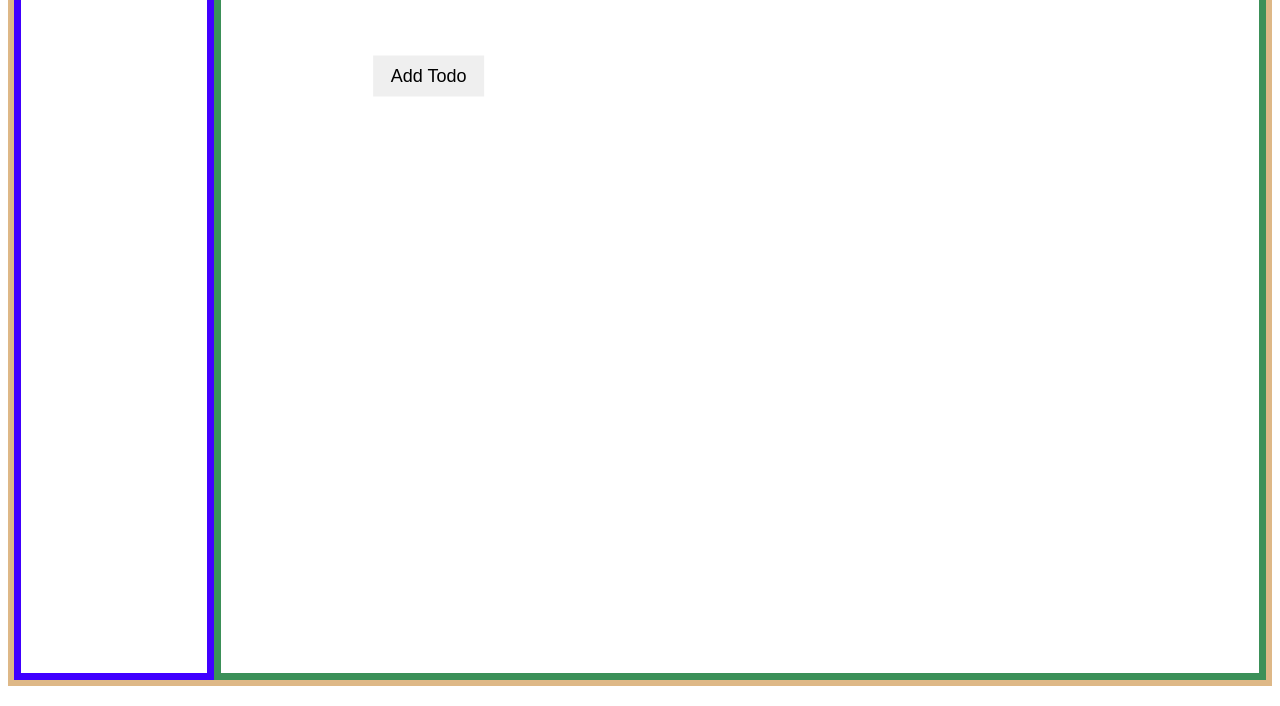
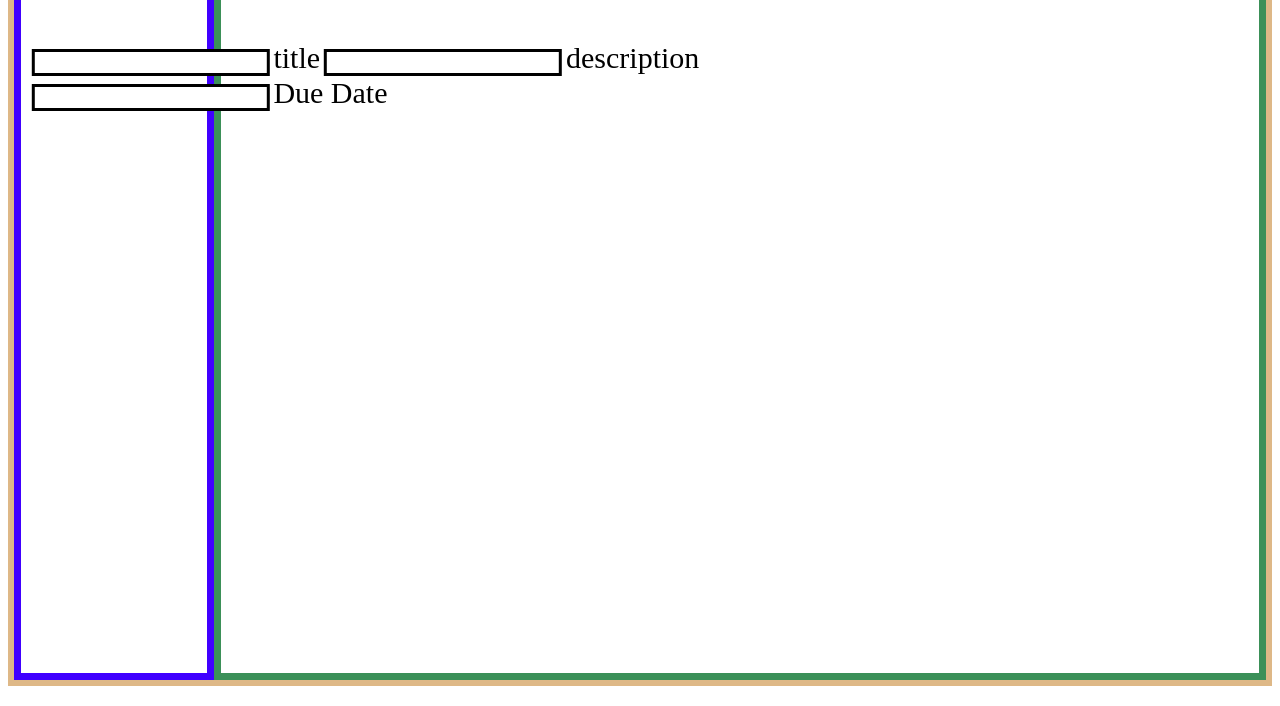
Before and after one commit to tony130891/Todo, a website built with webpack: page src/index.html in a window 1280 px wide. Shown: the part 94-800 px from the top of the page. Built offline with nearby package versions, Linux system fonts and the light colour scheme.

Commit message:
TOFIX: FORM

```diff
--- a/src/game.js
+++ b/src/game.js
@@ -7,8 +7,6 @@ function objCreator(title, description, dueDate, note) {
   };
 }
 
-const todo1 = objCreator("work", "contact clients", "Monday", "email them");
-
-export { objCreator, todo1 }
+export { objCreator };
 
 // DOM logic Properties CHECK(boolean) AND PRIORITY([low,high,urgent])
--- a/src/index.html
+++ b/src/index.html
@@ -12,9 +12,18 @@
     <div class="nav">
       <h1>Projects</h1>
     </div>
-    <div class="projectList">
-      <button>Add Todo</button>
-    </div>
+    <div class="todoList">
+      <form class="todo">
+          <input type="text" name="title" id="title">
+          <label for="title">title</label>
+          <input type="text" name="description" id="description">
+          <label for="description">description</label>
+          <input type="text" name="dueDate" id="dueDate">
+          <label for="dueDate">Due Date</label>
+        </form>
+
+        <button id="btn-todo">Add todo</button>
+      </div>
 
    </div>
 
--- a/src/index.js
+++ b/src/index.js
@@ -4,6 +4,13 @@ if (process.env.NODE_ENV !== "production") {
 
 import "./styles.css";
 import _ from "lodash";
-import { objCreator, todo1 } from "./game";
+import { objCreator } from "./game";
+
+const form = document.querySelector(".todo");
+const inputTitle = document.querySelector("#title");
+let title = inputTitle.value;
+
+const todo1 = objCreator(title, "contact clients", "Monday", "email them");
 
 console.log(todo1);
+console.log(form);
--- a/src/styles.css
+++ b/src/styles.css
@@ -18,15 +18,14 @@
   grid-row: 1 / 3;
 }
 
-.projectList {
+.todoList {
   border: 7px solid rgb(59, 144, 88);
   grid-column: 2 / 3;
   grid-row: 1 / 3;
   position: relative;
 }
 
-.projectList > button {
-font-size: large;
+.todo {
   place-items: center;
   position: absolute;
   padding: 10px 18px;
@@ -34,3 +33,12 @@ top: 20%;
   left: 20%;
   transform: translate(-50%, -50%);
 }
+
+label {
+  font-size: 30px;
+}
+
+input {
+  border: 3px solid black;
+  font-size: large;
+}
```
Also changed, not shown: src/DOM.js (added, +13 -0 lines). Lines whose indentation alone changed are shown as unchanged.
